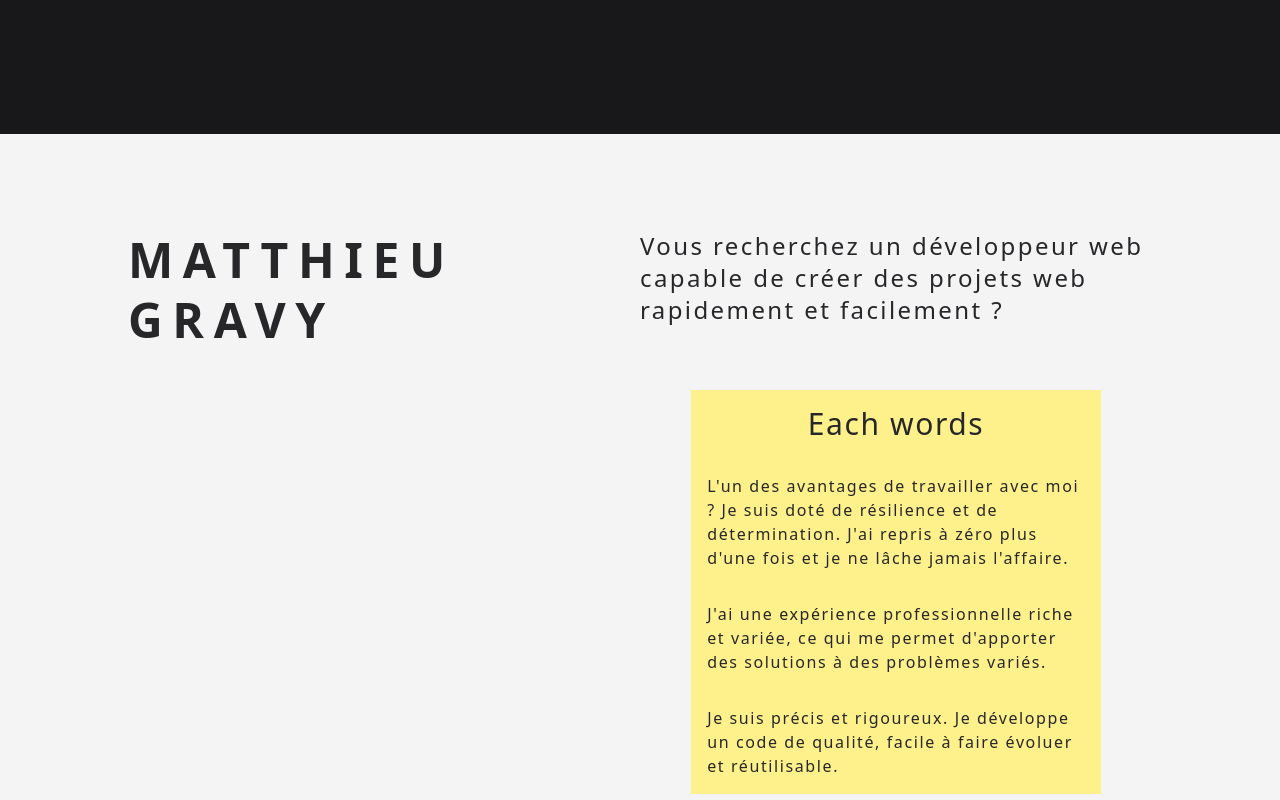
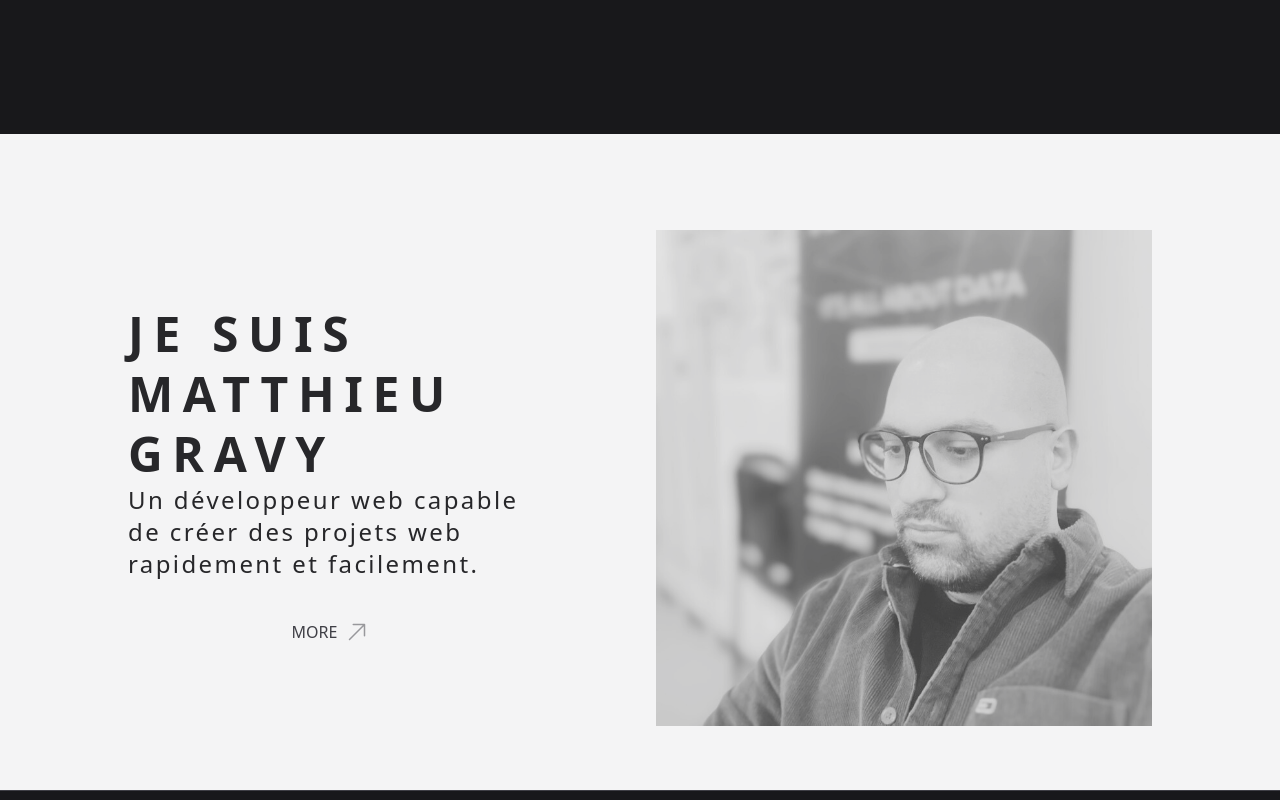
Before and after one commit to matthieuGravy/portfolio, a React (Vite) app: page / in a window 1280 px wide. Shown: the part 4400-5200 px from the top of the page. Built offline with nearby package versions, Linux system fonts and the light colour scheme.

Commit message:
bas de page

```diff
--- a/src/components/blocs/Landing.tsx
+++ b/src/components/blocs/Landing.tsx
@@ -3,7 +3,7 @@ import ContactForm from "./ContactForm";
 
 const Landing = () => {
   return (
-    <header className="md:w-4/5 md:m-auto grid lg:grid-cols-2 gap-y-8  ">
+    <header className="md:w-4/5 md:m-auto grid xl:grid-cols-2 gap-y-8  ">
       <section className="">
         <Heading title="Web developer" level="h1" className="" />
         <Heading title="Specialized in front-end" level="h3" className="" />
--- a/src/pages/Homepage/Homepage.tsx
+++ b/src/pages/Homepage/Homepage.tsx
@@ -17,7 +17,7 @@ import Section from "../../components/blocs/Section";
 const Homepage = () => {
   return (
     <>
-      <section className="py-24 flex flex-col gap-12 md:gap-24 lg:gap-y-40">
+      <section className="pt-24 flex flex-col gap-12 md:gap-24 lg:gap-y-40">
         <Socials />
         <Landing />
         <article className="overflow-hidden flex flex-row group ">
@@ -35,36 +35,26 @@ const Homepage = () => {
             </section>
           </>
         </section>
-        <section className="bg-zinc-100 text-zinc-800 pt-24 pb-52 w-full">
-          <section className="md:w-4/5 md:m-auto px-2 lg:px-0 lg:grid lg:grid-cols-2">
-            <article className="pb-8 lg:pb-0 text-center lg:text-left">
-              <h2 className="text-5xl uppercase">Matthieu Gravy</h2>
+        <section className="bg-zinc-100 text-zinc-800 pt-24 pb-16 w-full">
+          <section className="md:w-4/5 md:m-auto px-2 lg:px-0 lg:grid lg:grid-cols-2 gap-x-8">
+            <article className="pb-8 lg:pb-0 text-center lg:text-left flex flex-col justify-center w-4/5">
+              <h2 className="text-5xl uppercase">
+                Je suis <br />
+                Matthieu Gravy
+              </h2>
+              <p className="tracking-widest text-2xl text-center lg:text-left">
+                Un développeur web capable de créer des projets web rapidement
+                et facilement.
+              </p>
+              <section className="pt-8">
+                <ButtonOne content="more" to="/about" />
+              </section>
             </article>
-            <article>
-              <p className="tracking-widest text-2xl text-center lg:text-left">
-                Vous recherchez un développeur web capable de créer des projets
-                web rapidement et facilement ?
-              </p>
-              <article className="pt-16 w-4/5 m-auto">
-                <ul className="gap-y-8 flex flex-col md:bg-yellow-200 py-4 px-4">
-                  <h2 className="text-3xl text-center">Each words</h2>
-                  <li className="tracking-widest ">
-                    L'un des avantages de travailler avec moi ? Je suis doté de
-                    résilience et de détermination. J'ai repris à zéro plus
-                    d'une fois et je ne lâche jamais l'affaire.
-                  </li>
-                  <li className="tracking-widest  ">
-                    J'ai une expérience professionnelle riche et variée, ce qui
-                    me permet d'apporter des solutions à des problèmes variés.
-                  </li>
-                  <li className="tracking-widest ">
-                    Je suis précis et rigoureux. Je développe un code de
-                    qualité, facile à faire évoluer et réutilisable.
-                  </li>
-                </ul>
-              </article>
-            </article>
+            <figure>
+              <Photo />
+            </figure>
           </section>
+          <article></article>
         </section>
       </section>
     </>
```
